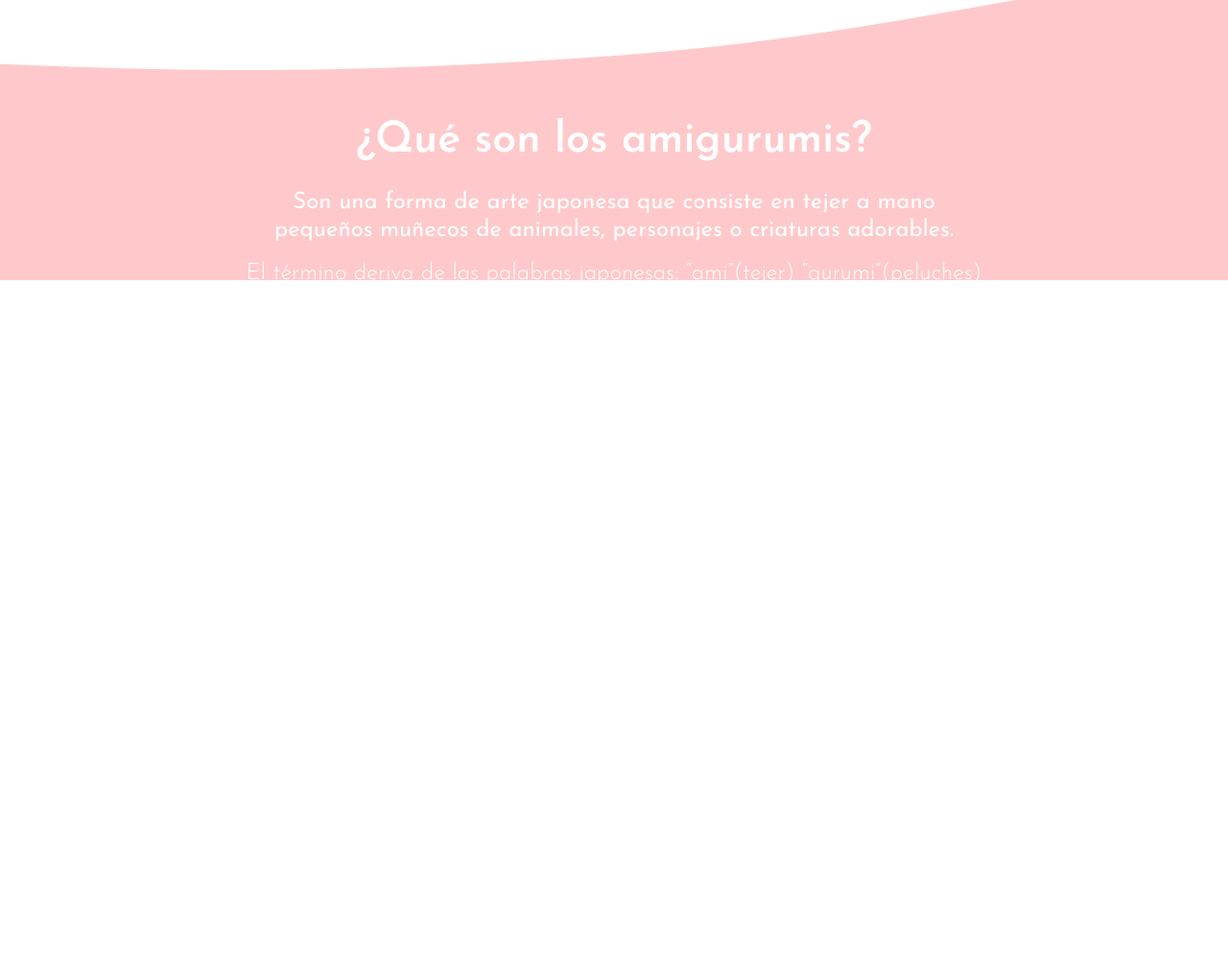
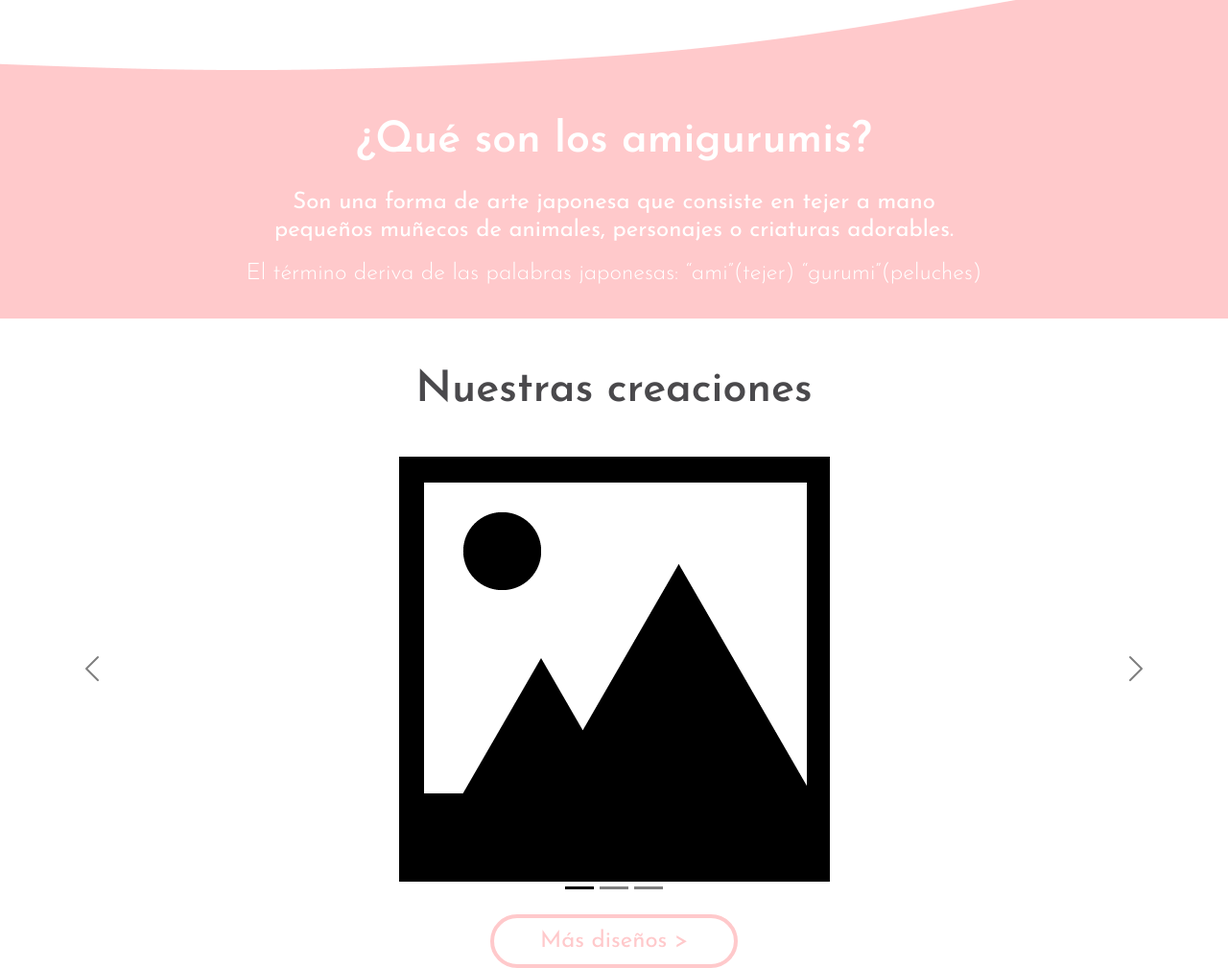
Before and after one commit to sheidiz/tienda-migurumi, a plain HTML site: page index.html in a window 1280 px wide. Shown: the part 957-1966 px from the top of the page at 96% size. Before the commit the page ends 1257 px from the top, so only its background shows below. Drawn offline with nearby package versions, Linux system fonts and the light colour scheme.

Commit message:
feat: agregar seccion galeria

```diff
--- a/css/style.css
+++ b/css/style.css
@@ -23,6 +23,9 @@
 .bg-secondary-color{
     background-color: var(--secondary-color);
 }
+.border-secondary-color{
+    border: 4px solid var(--secondary-color);
+}
 p{
     font-size: 1.5rem;
     text-wrap: balance;
@@ -39,7 +42,7 @@ p{
     font-size: 3rem;
     text-wrap: balance;
 }
-#conocenos h2, #que-son-amigurumis h2{
+#conocenos h2, #que-son-amigurumis h2, #galeria h2{
     font-size: 2.8rem;
     font-weight: 600;
     text-wrap: balance;
@@ -53,6 +56,9 @@ p{
     height: 60vh;
     padding: 100px 0 80px 0;
 }
+#galeria a{
+    font-size: 1.5rem;
+}
 @media (min-width: 768px){
     #banner h1{
         font-size: 3.5rem;
@@ -63,7 +69,7 @@ p{
     }
     #que-son-amigurumis{
         background: url(../assets/img/bg-2-v2.png) center top no-repeat;
-        height: 40vh;
+        height: 45vh;
         padding: 100px 0 80px 0;
     }
 }
--- a/index.html
+++ b/index.html
@@ -1,13 +1,11 @@
 <!DOCTYPE html>
 <html lang="es">
+
 <head>
     <meta charset="UTF-8">
     <meta name="viewport" content="width=device-width, initial-scale=1.0">
     <link href="https://cdn.jsdelivr.net/npm/bootstrap@5.3.2/dist/css/bootstrap.min.css" rel="stylesheet"
         integrity="sha384-T3c6CoIi6uLrA9TneNEoa7RxnatzjcDSCmG1MXxSR1GAsXEV/Dwwykc2MPK8M2HN" crossorigin="anonymous">
-    <script src="https://cdn.jsdelivr.net/npm/bootstrap@5.3.2/dist/js/bootstrap.bundle.min.js"
-        integrity="sha384-C6RzsynM9kWDrMNeT87bh95OGNyZPhcTNXj1NW7RuBCsyN/o0jlpcV8Qyq46cDfL"
-        crossorigin="anonymous"></script>
     <link rel="stylesheet" href="./css/style.css">
     <title>Tienda Migurumi</title>
 </head>
@@ -48,28 +46,82 @@
         <section id="banner" class="mb-3">
             <div class="row d-flex flex-row align-items-center text-center text-md-start">
                 <div class="col-12 col-md-6 order-1 order-md-2">
-                    <img class="w-75"src="./assets/img/picture.jpg" alt="Amigurumi">
+                    <img class="w-75" src="./assets/img/picture.jpg" alt="Amigurumi">
                 </div>
                 <div class="col-12 col-md-6 order-2 order-md-1 px-5 pe-md-0">
-                    <h1 class="text-white fw-bold lh-1">Amigurumis hechos <span class="text-decoration-underline text-secondary-color">a mano</span> con cariño</h1>
+                    <h1 class="text-white fw-bold lh-1">Amigurumis hechos <span
+                            class="text-decoration-underline text-secondary-color">a mano</span> con cariño</h1>
                     <h5 class="text-white fw-normal pb-3">Traemos a la vida a tu personaje favorito</h5>
-                    <a class="bg-secondary-color rounded-pill text-white fw-bold text-decoration-none px-3 py-2" href="#">Ver más</a>
+                    <a class="bg-secondary-color rounded-pill text-white fw-bold text-decoration-none px-3 py-2"
+                        href="#">Ver más</a>
                 </div>
             </div>
         </section>
         <section id="conocenos" class="text-grey text-center lh-1">
             <h2 class="pb-3">Conocenos</h2>
             <p class="fw-light">Dimos inicio a este proyecto familiar dedicado a los amigurumis en el año 2021.</p>
-            <p class="fw-light">En Migurumi cada creación que tejemos es una historia de amor y creatividad, cuidadosamente elaborada.</p>
-            <p class="fw-light">Queremos seguir haciendo realidad tus sueños y llevar alegría a través de creaciones únicas. Con 3 años de experiencia, hemos tejido momentos especiales para nuestros clientes. Te invitamos a ser parte de nuestra historia, ya sea regalándote a vos mismo un amigurumi o sorprendiendo a un ser querido.</p>
+            <p class="fw-light">En Migurumi cada creación que tejemos es una historia de amor y creatividad,
+                cuidadosamente elaborada.</p>
+            <p class="fw-light">Queremos seguir haciendo realidad tus sueños y llevar alegría a través de creaciones
+                únicas. Con 3 años de experiencia, hemos tejido momentos especiales para nuestros clientes. Te invitamos
+                a ser parte de nuestra historia, ya sea regalándote a vos mismo un amigurumi o sorprendiendo a un ser
+                querido.</p>
         </section>
         <section id="que-son-amigurumis" class="text-white text-center lh-1">
             <h2 class="pt-5 px-5 pb-3">¿Qué son los amigurumis?</h2>
-            <p class="fw-normal">Son una forma de arte japonesa que consiste en tejer a mano pequeños muñecos de animales, personajes o criaturas adorables.</p>
+            <p class="fw-normal">Son una forma de arte japonesa que consiste en tejer a mano pequeños muñecos de
+                animales, personajes o criaturas adorables.</p>
             <p class="fw-light">El término deriva de las palabras japonesas:
-            “ami”(tejer) “gurumi”(peluches)</p>
+                “ami”(tejer) “gurumi”(peluches)</p>
+        </section>
+        <section id="galeria" class="text-grey text-center lh-1 pt-5">
+            <h2>Nuestras creaciones</h2>
+            <div id="carousel-galeria" class="carousel carousel-dark slide">
+                <div class="carousel-indicators">
+                    <button type="button" data-bs-target="#carousel-galeria" data-bs-slide-to="0" class="active"
+                        aria-current="true" aria-label="Slide 1"></button>
+                    <button type="button" data-bs-target="#carousel-galeria" data-bs-slide-to="1"
+                        aria-label="Slide 2"></button>
+                    <button type="button" data-bs-target="#carousel-galeria" data-bs-slide-to="2"
+                        aria-label="Slide 3"></button>
+                </div>
+                <div class="carousel-inner">
+                    <div class="carousel-item active">
+                        <img src="./assets/img/picture.jpg" class="d-block mx-auto" alt="...">
+                        <div class="carousel-caption d-none d-md-block pb-5">
+                            <h5>Animales</h5>
+                        </div>
+                    </div>
+                    <div class="carousel-item">
+                        <img src="./assets/img/picture.jpg" class="d-block mx-auto" alt="...">
+                        <div class="carousel-caption d-none d-md-block pb-5">
+                            <h5>Personajes</h5>
+                        </div>
+                    </div>
+                    <div class="carousel-item">
+                        <img src="./assets/img/picture.jpg" class="d-block mx-auto" alt="...">
+                        <div class="carousel-caption d-none d-md-block pb-5">
+                            <h5>Celebridades</h5>
+                        </div>
+                    </div>
+                </div>
+                <button class="carousel-control-prev" type="button" data-bs-target="#carousel-galeria"
+                    data-bs-slide="prev">
+                    <span class="carousel-control-prev-icon" aria-hidden="true"></span>
+                    <span class="visually-hidden">Previous</span>
+                </button>
+                <button class="carousel-control-next" type="button" data-bs-target="#carousel-galeria"
+                    data-bs-slide="next">
+                    <span class="carousel-control-next-icon" aria-hidden="true"></span>
+                    <span class="visually-hidden">Next</span>
+                </button>
+            </div>
+            <a class="btn rounded-pill border-secondary-color text-secondary-color px-5" href="">Más diseños ></a>
         </section>
     </main>
+    <script src="https://cdn.jsdelivr.net/npm/bootstrap@5.3.2/dist/js/bootstrap.bundle.min.js"
+        integrity="sha384-C6RzsynM9kWDrMNeT87bh95OGNyZPhcTNXj1NW7RuBCsyN/o0jlpcV8Qyq46cDfL"
+        crossorigin="anonymous"></script>
 </body>
 
 </html>
```
